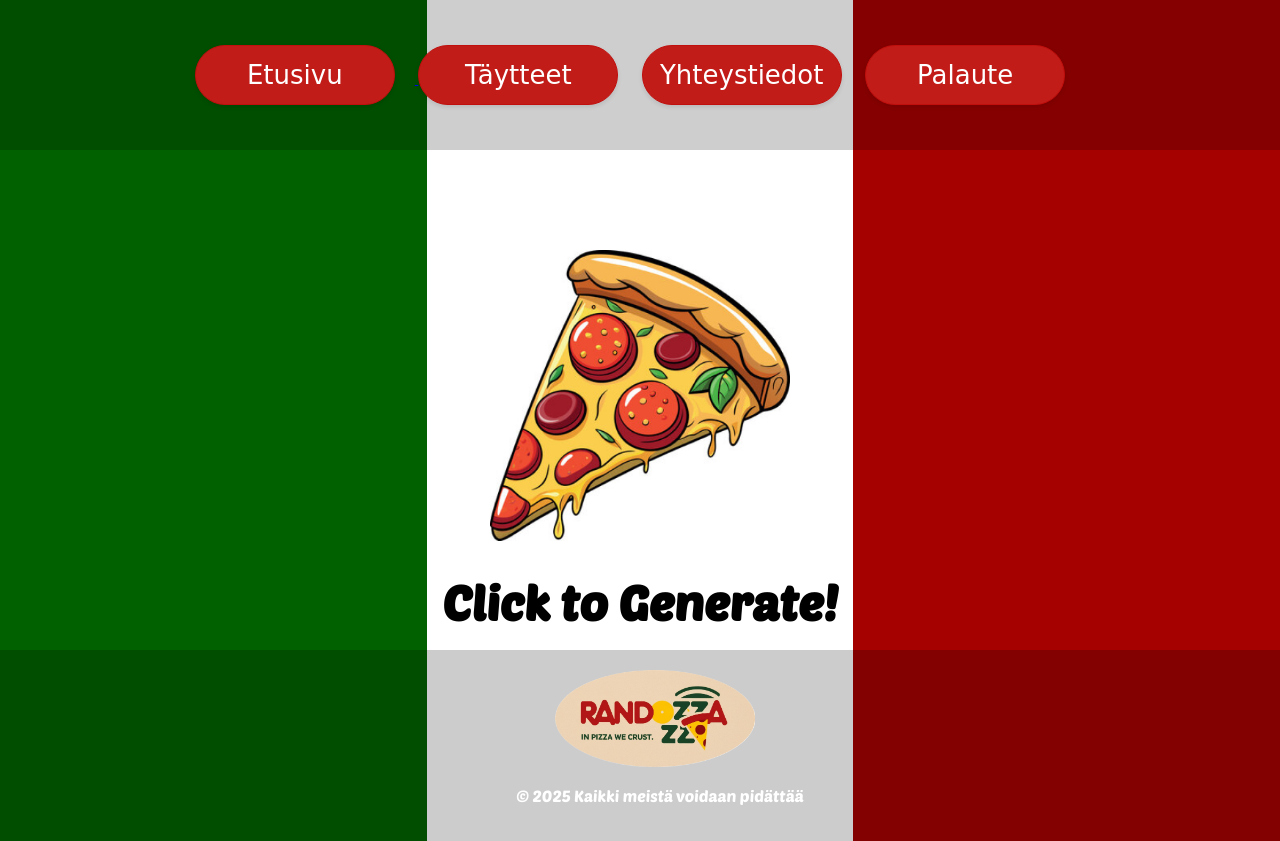
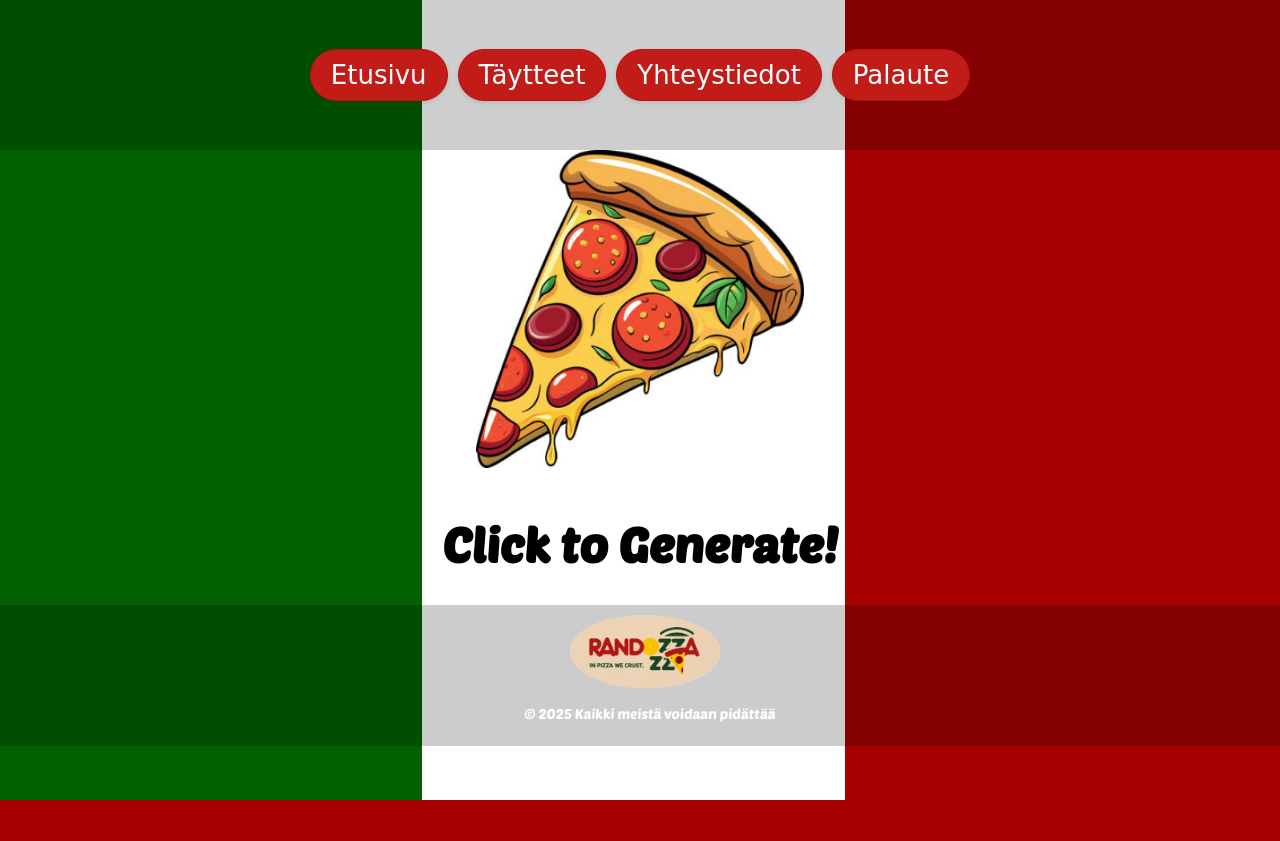
Before and after one commit to JHiitola/pizzagate, a PHP site: page / in a window 1280 px wide. After the commit the page ends 800 px from the top, so only its background shows below. Run offline with PHP 8.4, Linux system fonts and the light colour scheme; some web fonts are replaced.

Commit message:
CSS ja etusivua

```diff
--- a/index.html
+++ b/index.html
@@ -6,10 +6,8 @@
     <link rel="stylesheet" href="tyyli.css">
     <title>Pizzagate v.0.1</title>
     <link href="https://fonts.googleapis.com/css2?family=Poetsen+One&display=swap" rel="stylesheet">
-
   </head>
   <body>
-
 
     <!-- Hero Section -->
     <section class="hero-section" role="region" aria-label="Hero Section">
@@ -31,16 +29,11 @@
 
     <!-- Main Content -->
     <div class="container">
-      <div class="row justify-content-center align-items-center" style="min-height: 50vh;">
-        <div class="col-md-6 text-center" style="margin-top: 100px;">
-
-          <!-- Pizza-kuva -->
-          <div class="image-container">
-            <img src="pizza.png" alt="Placeholder Image" class="img-fluid rounded" style="width: 300px;">
-          </div>
-          <!-- Teksti -->
-          <h1 class="mb-3" style="font-size: 3rem; text-align: center;">Click to Generate!</h1>
+      <div class="content-wrapper">
+        <div class="image-container">
+          <img src="pizza.png" alt="Pizza Image" class="img-fluid rounded">
         </div>
+        <h1 class="mb-3">Click to Generate!</h1>
       </div>
     </div>
 
--- a/tyyli.css
+++ b/tyyli.css
@@ -2,76 +2,87 @@
   font-family: 'PoetsenOne';
   src: url(PoetsenOne-Regular.ttf);
 }
+
 body {
   margin: 0;
   height: 100vh;
-    background: linear-gradient(to right, rgb(1, 97, 1) 33.33%, white 33.33%, white 66.66%, rgb(165, 1, 1) 66.66%);
+  background: linear-gradient(to right, rgb(1, 97, 1) 33vw, white 33vw, white 66vw, rgb(165, 1, 1) 66vw);
   font-family: 'PoetsenOne', sans-serif;
 }
 
-h1 {
-    font-family: 'PoetsenOne' sans-serif;
+.container {
+  display: flex;
+  flex-direction: column;
+  align-items: center;
+  justify-content: center;
+  min-height: 50vh;
+  text-align: center;
 }
 
-h2 {
-    font-family: 'PoetsenOne' sans-serif;
+.content-wrapper {
+  display: flex;
+  flex-direction: column;
+  align-items: center;
+  justify-content: center;
 }
 
 .image-container {
   display: flex;
   justify-content: center;
   align-items: center;
-    height: 100%;
+  width: 100%;
+  margin-bottom: 15px;
 }
 
-/* Varmistetaan, että footer on pohjimmaisena */
+.image-container img {
+  max-width: 250px; /* Default size */
+  height: auto;
+  max-width: 80%; /* Ensure responsiveness */
+}
+
+h1 {
+  font-family: 'PoetsenOne', sans-serif;
+  font-size: 3rem;
+  text-align: center;
+}
+
+@media (max-width: 640px) {
+  h1 {
+      font-size: 2rem;
+  }
+}
+
 footer {
   position: relative;
   bottom: 0;
   width: 100%;
   background-color: rgba(0, 0, 0, 0.2);
   color: white;
-    padding: 20px;
-    text-align: center; /* Keskitys footerin sisällä */
+  padding: 10px;
+  text-align: center;
+  font-size: 14px;
 }
 
 footer img {
-    width: 200px;  /* Logon kokosäätö */
-    margin-right: 10px;  /* Tekstin ja logon väliin jäävä tila */
+  width: 150px;
+  margin-right: 10px;
 }
 
-  .form-container {
-    display: flex;
-    flex-direction: column; /* Tämä kohta laittaa containerin jutut päällekkäin, eikä vierekkäin kuten default on */
-    align-items: center; /* Keskitetään jutut, lomake on muuten kökön näköinen */
-    justify-content: center;
-    margin-top: 50px;
+@media (max-width: 640px) {
+  footer {
+      font-size: 12px;
   }
 
-  .form-container h2 {
-    text-align: center;
-    margin-bottom: 15px;
-    font-size: 38px;
-
+  footer img {
+      width: 120px;
+  }
 }
 
-
-  form {
-    background: rgb(153, 209, 178);
-    padding: 20px;
-    border-radius: 20px;
-    box-shadow: 0 0 10px rgba(0, 0, 0, 0.1);
-  }
-
-  .visually-hidden {
-    position: absolute;
-    width: 1px;
-    height: 1px;
-    padding: 0;
-    margin: -1px;
-    overflow: hidden;
-    clip: rect(0, 0, 0, 0);
-    border: 0;
+.hero-content {
+  display: flex;
+  flex-wrap: wrap;
+  justify-content: center;
+  gap: 10px;
 }
 
 .hero-section {
@@ -97,18 +108,15 @@ footer {
 }
 
 .primary-button {
+  display: inline-block;
+  text-align: center;
   align-self: stretch;
   border-radius: 50px;
   background-color: rgb(194, 28, 25);
   border: 1px solid rgba(192, 15, 12, 1);
-    padding: 12px;
-    gap: 8px;
-    overflow: hidden;
+  padding: 12px 20px;
+  font-size: 22px;
   color: #ffffff;
-    white-space: nowrap;
-    width: 200px;
-    height: 60px;
-    margin-right: 20px;
   text-decoration: none;
   box-shadow: 0 2px 4px rgba(0, 0, 0, 0.1);
   transition: all 0.2s ease-in-out;
```
Lines whose indentation alone changed are shown as unchanged.
